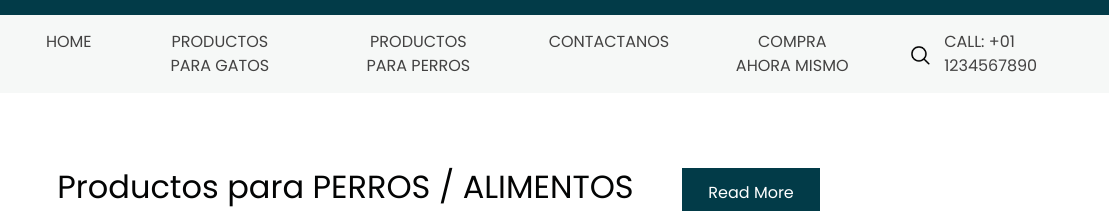
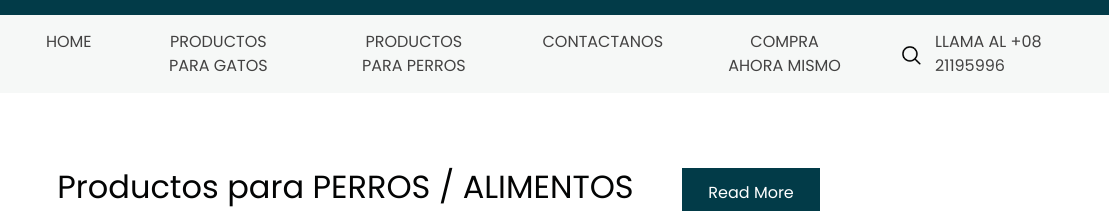
Before and after one commit to pepi8/pepi8.github.io, a plain HTML site: page service.html in a window 1280 px wide. Shown: the top 211 px of the page, 171-1280 px from the left. Drawn offline with nearby package versions, Linux system fonts and the light colour scheme.

Commit message:
Update service.html

```diff
--- a/service.html
+++ b/service.html
@@ -71,7 +71,7 @@
             </div>
             <div class="quote_btn-container  d-flex justify-content-center">
               <a href="">
-                Call: +01 1234567890
+              Llama al +08 21195996
               </a>
             </div>
           </div>
```
